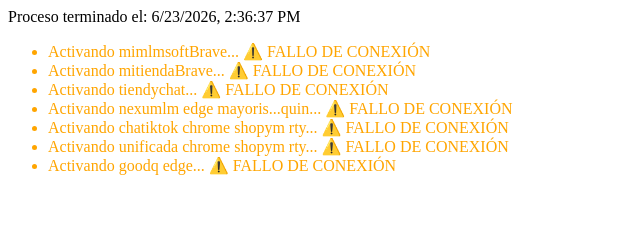
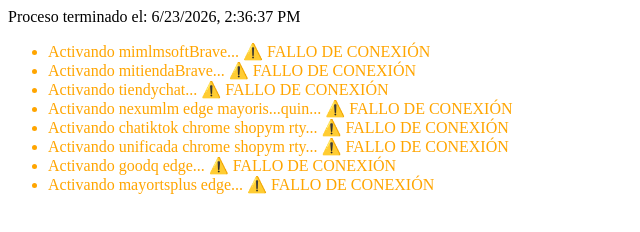
Before and after one commit to imporrree/mantenimiento-supabase, a plain HTML site: page index.html in a window 1280 px wide. Shown: the whole page, without its empty margins (0-640 px from the left). Drawn offline with Linux system fonts and the light colour scheme; no server answers.

Commit message:
Update index.html

```diff
--- a/index.html
+++ b/index.html
@@ -28,6 +28,8 @@
         { nombre: "unificada chrome shopym rty", url: "https://lxaeijjnozskhgglzsfe.supabase.co", key: "eyJhbGciOiJIUzI1NiIsInR5cCI6IkpXVCJ9.eyJpc3MiOiJzdXBhYmFzZSIsInJlZiI6Imx4YWVpampub3pza2hnZ2x6c2ZlIiwicm9sZSI6ImFub24iLCJpYXQiOjE3NjUyMzk2MDcsImV4cCI6MjA4MDgxNTYwN30.x77zsPyF12b6BCyWr8FnF20d0w6B2WNWhAm7Rei4aLw" },
 
         { nombre: "goodq edge", url: "https://laawavaxwvevzazkpdzz.supabase.co", key: "eyJhbGciOiJIUzI1NiIsInR5cCI6IkpXVCJ9.eyJpc3MiOiJzdXBhYmFzZSIsInJlZiI6ImxhYXdhdmF4d3ZldnphemtwZHp6Iiwicm9sZSI6ImFub24iLCJpYXQiOjE3NzEwMTM4ODAsImV4cCI6MjA4NjU4OTg4MH0.MAQZVf9dIYKeuR2zdiFTO4OFO83IWHRiYuGBHB47qy4" },
+
+        { nombre: "mayortsplus edge", url: "https://nbqrwkferemaahpohmdu.supabase.co/", key: "eyJhbGciOiJIUzI1NiIsInR5cCI6IkpXVCJ9.eyJpc3MiOiJzdXBhYmFzZSIsInJlZiI6Im5icXJ3a2ZlcmVtYWFocG9obWR1Iiwicm9sZSI6ImFub24iLCJpYXQiOjE3ODAxMjI1NzEsImV4cCI6MjA5NTY5ODU3MX0.ZgG1EiKh54rw8rqnf7n_Zv2AhLEeSIHYFLTqVjDzDhM" },
 
 
 
```
